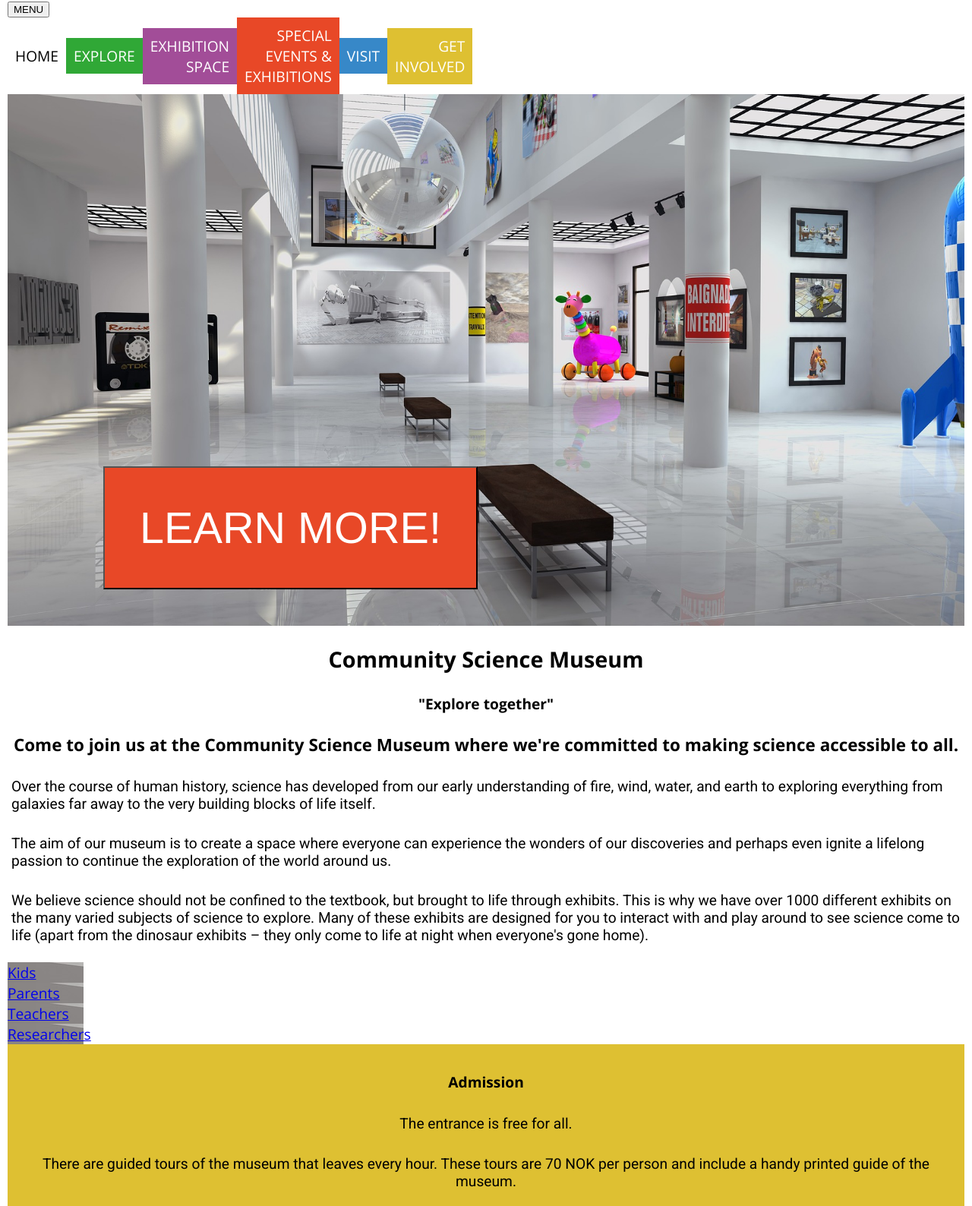
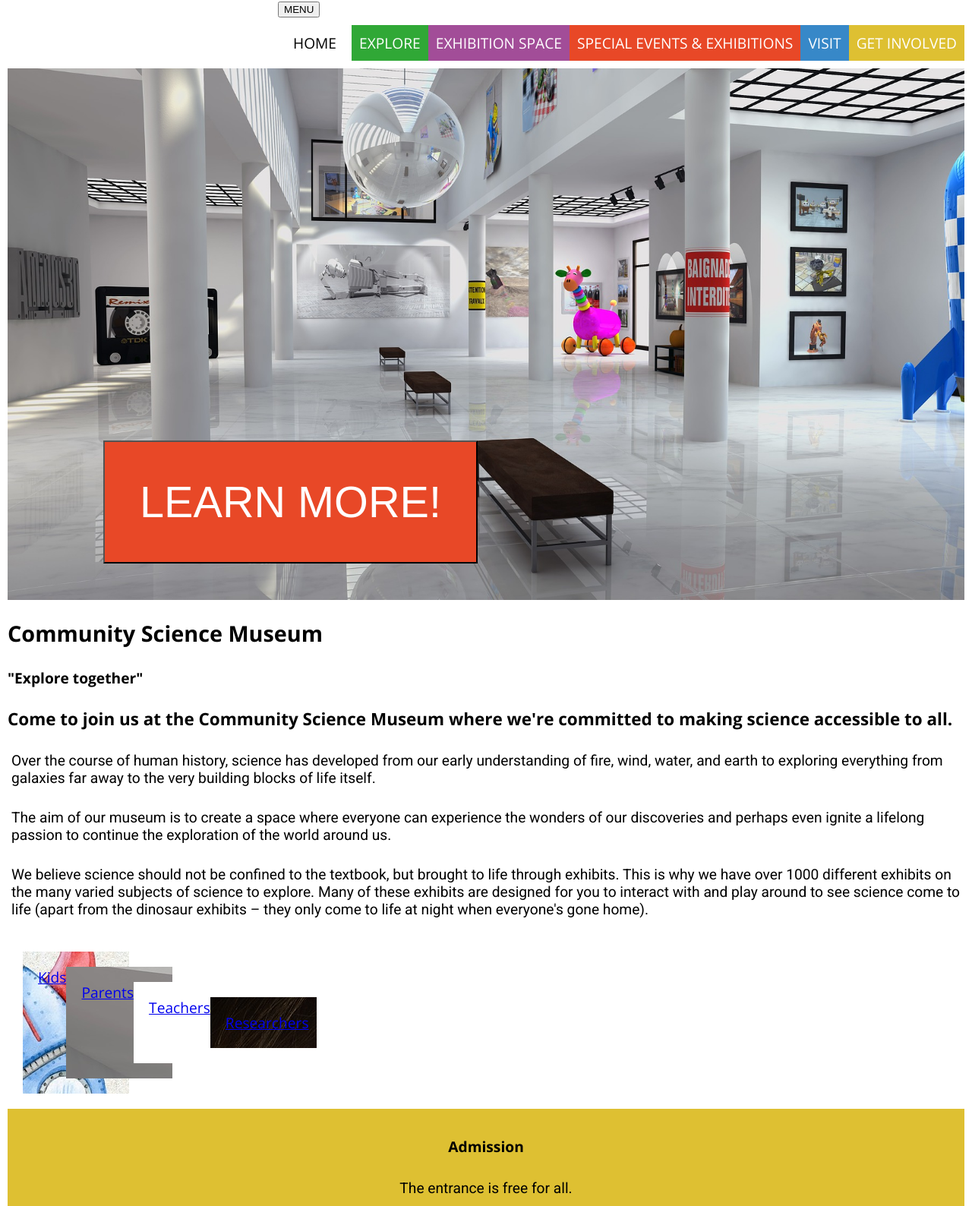
Before and after one commit to Boip-no/ScienseMuseum, a plain HTML site: page index.html in a window 1280 px wide. Shown: the part 168-1756 px from the top of the page at 76% size. Drawn offline with nearby package versions, Linux system fonts and the light colour scheme.

Commit message:
Crazy shit.

```diff
--- a/css/styles.css
+++ b/css/styles.css
@@ -21,21 +21,21 @@ header {
   justify-content: space-between;
 }
 
-.menu {
-  width: 20%;
-  display: flex;
-}
+
 p {
   padding: 5px;
   font-family: 'Roboto', sans-serif;
 }
 
+h1 h2 h3 h4 {
+  align-items: center;
+}
 /*MAIN*/
 .col1 {
-  text-align: center;
+
 }
 .col2 {
-  text-align: center;
+
 }
 .col3 {
 
@@ -76,6 +76,12 @@ a24d98 - purple
     scroll-behavior: smooth;
     height: 500px;
 
+  }
+  .menu {
+    width: 20%;
+    display: flex;
+    /*padding-left: 50%;*/
+    justify-content: space-between;
   }
   .dropbutton {
    color: black;
@@ -160,7 +166,7 @@ a24d98 - purple
     position: relative;
   }
   .headerImage2 {
-    background-image: url(../images/lab-512503_1920.jpg);
+    background-image: url(../images/Kid-teacher/research.jpg);
     min-height: 200px;
     min-width: 100%;
     background-repeat: no-repeat;
@@ -168,10 +174,9 @@ a24d98 - purple
     position: relative;
   }
   .headerImage3 {
-    background-image: url(../images/exhibition-1863344_1920.jpg);
+    background-image: url(../images/celso-405219.jpg);
     min-height: 200px;
     min-width: 100%;
-    background-repeat: no-repeat;
     background-size: cover;
     position: relative;
   }
@@ -226,11 +231,17 @@ a24d98 - purple
   #nav-home {
     background: white;
     color: black;
-    padding: 10px;
+    padding: 20px;
+  }
+  .menu {
+    display: flex;
+    flex-flow: row wrap;
+    justify-content: right;
   }
   .nav-explore {
     background: #30a836;
     padding: 10px;
+    justify-content: space-between;
   }
   .nav-exhibition {
     background: #a24d98;
@@ -260,7 +271,7 @@ a24d98 - purple
     flex-direction: row;
   }
   .dropdown {
-
+    button: hidden;
   }
   .headerImage {
     background-image: url(../images/exhibition-1863344_1920.jpg);
@@ -271,7 +282,7 @@ a24d98 - purple
     position: relative;
   }
   .headerImage2 {
-    background-image: url(../images/lab-512503_1920.jpg);
+    background-image: url(../images/Kid-teacher/research.jpg);
     min-height: 700px;
     min-width: 100%;
     background-repeat: no-repeat;
@@ -321,39 +332,58 @@ a24d98 - purple
     left: 10%;
     color: white;
   }
+  .explore {
+    display: flex;
+    width: 30%;
+  }
+  .exploreRes {
+    display: flex;
+    width: 90%;
+    align-items: center;
+  }
+
   .fourBlocks {
-    display: block;
+    display: inline-block;
     flex-direction: row;
-    -webkit-box-flex: 0;
     width: 100px;
+    padding: 20px;
+
   }
   .blockKid {
-    background-image: url(../images/exhibition-1863344_1920.jpg);
-    display: block;
+    background-image: url(../images/Kid-teacher/kid2.jpg);
+    display: inline-flex;
+    background-repeat: no-repeat;
+    padding: 20px;
     flex-direction: row;
-    -webkit-box-flex: 0;
     width: 100px;
+    justify-content: space-between;
   }
   .blockParents {
     background-image: url(../images/exhibition-1863344_1920.jpg);
-    display: block;
+    display: inline-flex;
+    background-repeat: no-repeat;
+    padding: 20px;
     flex-direction: row;
-    -webkit-box-flex: 0;
     width: 100px;
+    justify-content: space-between;
   }
   .blockTeach {
-    background-image: url(../images/exhibition-1863344_1920.jpg);
-    display: block;
+    background-image: url(../images/Kid-teacher/teacher.jpg);
+    display: inline-flex;
+    background-size: fixed;
+    padding: 20px;
     flex-direction: row;
-    -webkit-box-flex: 0;
     width: 100px;
+        justify-content: space-between;
   }
   .blockRes {
-    background-image: url(../images/exhibition-1863344_1920.jpg);
-    display: block;
+    background-image: url(../images/Kid-teacher/research.jpg);
+    display: inline-flex;
+    background-repeat: no-repeat;
+    padding: 20px;
     flex-direction: row;
-    -webkit-box-flex: 0;
     width: 100px;
+        justify-content: space-between;
   }
   footer {
     display: flex;
--- a/index.html
+++ b/index.html
@@ -12,7 +12,7 @@
     <header>
       <div class="header">
         <div id="logo">
-          <img src="images/logo.jpg" alt="Science Museums logo" width="100%" height="auto">
+          <img src="images/logo3.jpg" alt="Science Museums logo" width="100%" height="auto">
         </div>
           <nav class="menu">
             <div class="dropdown">
@@ -39,7 +39,7 @@
       </div>
       <div class="container">
           <div class="col1">
-          <h2>Community Science Museum</h2> <h4>"Explore together"<h4></div>
+          <h2>Community Science Museum</h2> <h4>"Explore together"</h4></div>
           <div class="col2">  <h3>Come to join us at the Community Science Museum where we're committed to making science accessible to all.</h3>
           </div>
           <div class="col3">
@@ -53,13 +53,13 @@
       </div>
       <div class="fourBlocks">
         <article class="blockKid">
-        <a href="../explore.html">Kids</a>
+        <a href="menu/explore.html">Kids</a>
         <article class="blockParents">
-        <a href="../explore.html">Parents</a>
+        <a href="menu/explore.html">Parents</a>
         <article class="blockTeach">
-        <a href="../explore.html">Teachers</a>
+        <a href="menu/explore.html">Teachers</a>
         <article class="blockRes">
-        <a href="../explore.html">Researchers</a>
+        <a href="menu/explore.html">Researchers</a>
       </div>
     </main>
 
```
Also changed, not shown: menu/exhibition.html (+5 -2 lines), menu/explore.html (+12 -3 lines), menu/involved.html (+1 -1 lines), menu/specials.html (+1 -1 lines), menu/visit.html (+1 -1 lines), images/Kid-teacher/kid2.jpg (renamed from images/Kid-teacher/reading-2762010_1280.jpg), images/Kid-teacher/research.jpg (renamed from images/Kid-teacher/learn-2405206_1920.jpg), images/Kid-teacher/teacher.jpg (renamed from images/Kid-teacher/teacher-2816112.jpg), images/logo3.jpg (added), 2 other files.
